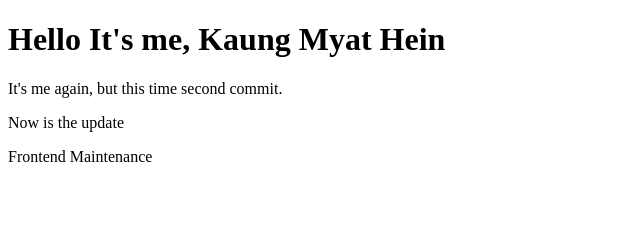
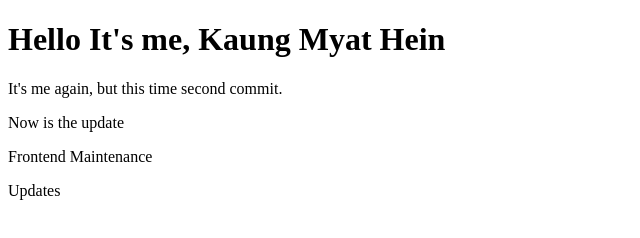
Before and after one commit to kmhein122/coffeehub-app, a plain HTML site: page index.html in a window 1280 px wide. Shown: the full height of the page, 0-640 px from the left. Drawn offline with Linux system fonts and the light colour scheme.

Commit message:
github-updates

```diff
--- a/index.html
+++ b/index.html
@@ -10,5 +10,6 @@
   <p>It's me again, but this time second commit.</p>
   <p>Now is the update</p>
   <p>Frontend Maintenance</p>
+  <P>Updates</P>
 </body>
 </html>
```
